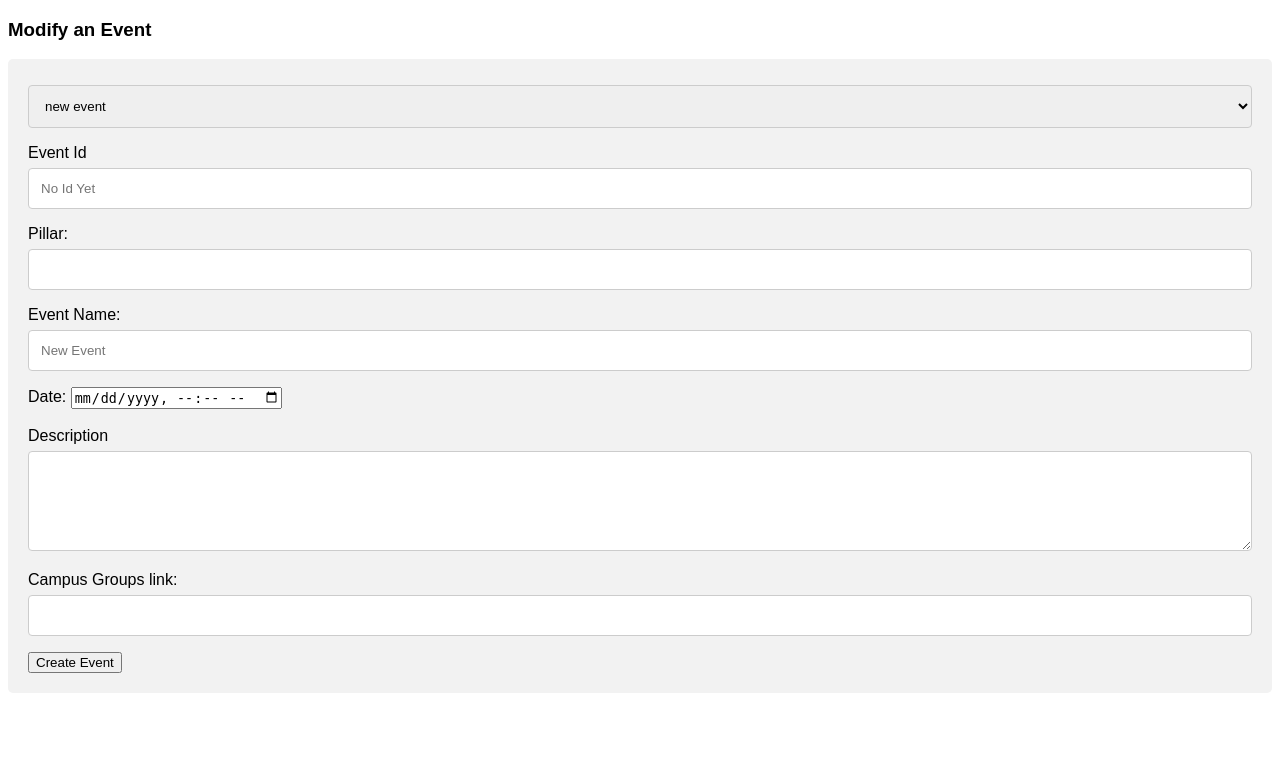
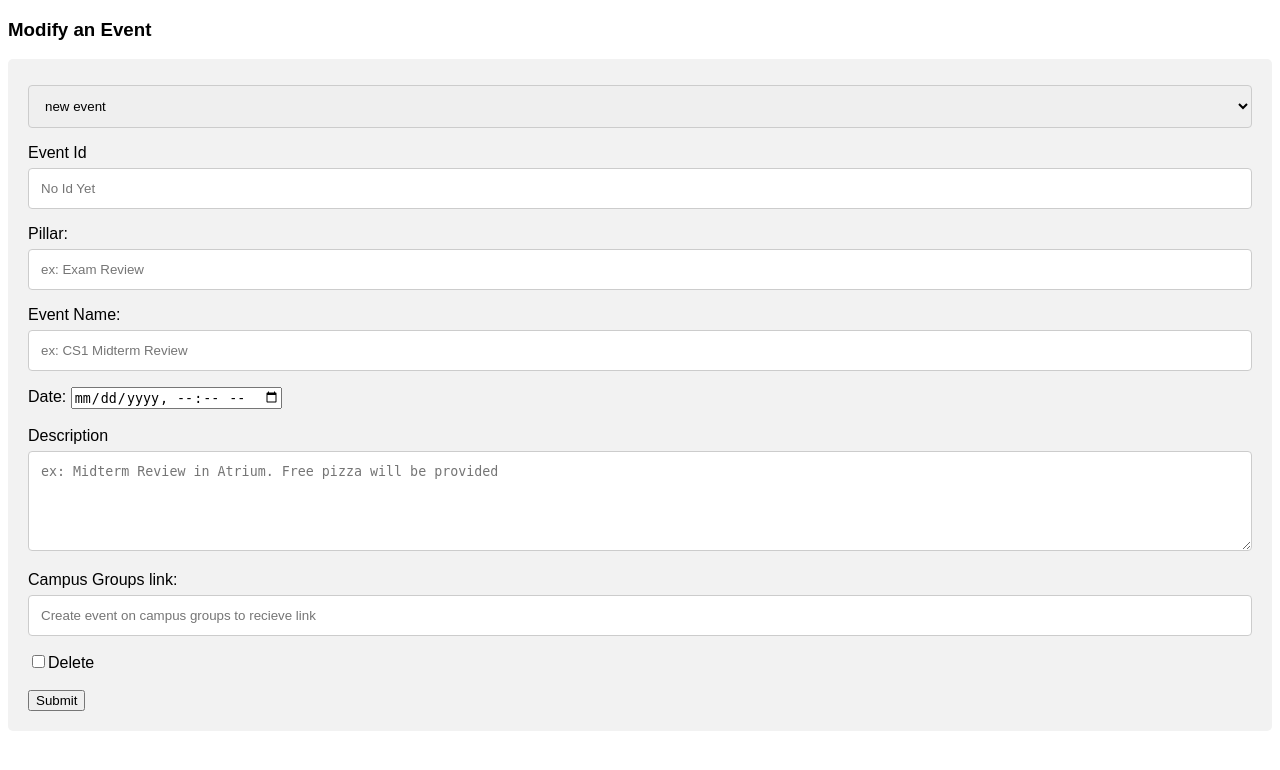
Before and after one commit to computer-science-community/csc-backend, a Flask app: template templates/modify-event.html in a window 1280 px wide. Shown: the top 770 px of the page. Run offline with Flask 2, Linux system fonts and the light colour scheme; the template is opened without the code that fills it, so the values that code supplies are empty; parts of the project's set-up code (start-up, migrations or seed data) failed here and were passed over; some libraries are stand-ins or nearby versions.

Commit message:
form fills, including date. completed server, need to test for errors

```diff
--- a/app.py
+++ b/app.py
@@ -82,7 +82,65 @@ def gather_info():
         e_obj = db.session.query(models.Event).filter_by(id=event_id).first()
         pillar_info = db.session.query(
             models.Pillar).filter_by(id=e_obj.pillar).first()
-        return jsonify([e_obj.id, pillar_info.name, e_obj.name, None, e_obj.description, e_obj.link])
+        return jsonify([e_obj.id, pillar_info.name, e_obj.name, e_obj.date, e_obj.description, e_obj.link])
+
+
+@app.route("/event-form", methods=["GET", "POST"])
+def event_form():
+    """
+    this end point creates, modifies, and deltetes an event
+    """
+    if request.method == 'POST':
+        name = request.form.get('name')
+        pillar_name = request.form.get('pillar')
+        date = request.form.get('date')
+        description = request.form.get('description')
+        link = request.form.get('link')
+        delete = request.form.get('delete')
+        event_id = request.values.get('event_id')
+        option_list = models.Event.query.all()
+
+        pillar = db.session.query(models.Pillar).filter_by(
+            name=pillar_name).first()
+
+        # create new event
+        if event_id is None or event_id == "":
+            if name is None or name == "":
+                return render_template("/modify-event.html", option_list=option_list, error="Please enter an event name")
+            elif date is None or date == "":
+                return render_template("/modify-event.html", option_list=option_list, error="Please enter a date")
+            elif (pillar_name is not None or pillar_name != "") and pillar is None:
+                return render_template("/modify-event.html", option_list=option_list, error="Please enter a valid Pillar name")
+
+            pillar_id = pillar.id if pillar != None else None
+            date_object = datetime.strptime(date, '%Y-%m-%dT%H:%M')
+
+            event_object = models.Event(name=name, pillar=pillar_id,
+                                        date=date_object, description=description, link=link)
+            db.session.add(event_object)
+            db.session.commit()
+            # all_the_events = db.session.query(models.Event).all()
+
+            return render_template("/modify-event.html", option_list=models.Event.query.all(), error="Event Created")
+        # modify or delete event
+        else:
+            if delete:
+                db.session.query(models.Event).filter_by(id=event_id).delete()
+                db.session.commit()
+                return render_template("/modify-event.html", option_list=models.Event.query.all(),  error="Event Deleted")
+            else:
+                date_object = datetime.strptime(date, '%Y-%m-%dT%H:%M')
+                e_obj = db.session.query(
+                    models.Event).filter_by(id=event_id).first()
+                e_obj.name = name
+                e_obj.pillar = pillar_name
+                e_obj.date = date_object
+                e_obj.description = description
+                e_obj.link = link
+                db.session.commit()
+                return render_template("/modify-event.html", option_list=models.Event.query.all(), error="Event Updated")
+
+        return render_template("/modify-event.html", option_list=models.Event.query.all(), error="Unknown Error")
 
 
 if __name__ == "__main__":
--- a/templates/modify-event.html
+++ b/templates/modify-event.html
@@ -41,10 +41,17 @@ input[type=submit]:hover {
 <body>
 
     <script>
-        function populate_form(){
+        function populate_form() {
             const e = document.getElementById("event_list");
-            console.log("entered populate_form")
-            if (e) {
+            if (e.value == "new event") {
+              document.getElementById("event_id").value = "";
+              document.getElementById("pillar").value = "";
+              document.getElementById("name").value = "";
+              document.getElementById("date").value = "";
+              document.getElementById("description").value = "";
+              document.getElementById("link").value = "";
+            }
+            else if (e) {
                 event_id = document.getElementById("event_id").value = e.value;
                 $(document).ready(function(){
                     $.ajax({
@@ -55,7 +62,9 @@ input[type=submit]:hover {
                             document.getElementById("event_id").value = data[0];
                             document.getElementById("pillar").value = data[1];
                             document.getElementById("name").value = data[2];
-                            document.getElementById("date").value = data[3];
+                            let sd = data[3].split(" ")
+                            let month = ['Jan', 'Feb', 'Mar', 'Apr', 'May', 'Jun', 'Jul', 'Aug', 'Sep', 'Oct', 'Nov', 'Dec'];
+                            document.getElementById("date").value = (sd[3] + '-' + String(month.indexOf(sd[2]) + 1).padStart(2, '0') + '-' + sd[1] + 'T' + sd[4])
                             document.getElementById("description").value = data[4];
                             document.getElementById("link").value = data[5];
                         }
@@ -69,35 +78,41 @@ input[type=submit]:hover {
 <h3>Modify an Event</h3>
 
 <div class="container">
-  <form action="/create-event-form" method="POST" name="readonly-form">
+  <form action="/event-form" method="POST" name="readonly-form">
     {{error}}
     <div class="form-group">
       <select type="select" id="event_list" name="event_list" onchange="populate_form()">
         <option> new event</option>
         {% for o in option_list %}
-            <option id="obj" value="{{ o.id }}">{{ o.name, o.date }}</option>
+            <option id="obj" value="{{ o.id }}">{{ o.name, o.date.strftime("%m/%d/%Y, %H:%M:%S") }}</option>
         {% endfor %}
       </select>
       <label for="event_id">Event Id</label>
       <input type="text" id="event_id" name="event_id" placeholder="No Id Yet" readonly>
 
       <label for="pillar">Pillar:</label>
-      <input type="text" id="pillar" name="pillar">
+      <input type="text" id="pillar" name="pillar" placeholder="ex: Exam Review">
 
       <label for="name">Event Name:</label>
-      <input type="text" id="name" name="name" placeholder="New Event">
+      <input type="text" id="name" name="name" placeholder="ex: CS1 Midterm Review">
 
       <label for="date">Date:</label>
       <input type="datetime-local" id="date" name="date">
+
     </br>
-  </br>
+    </br>
+
       <label for="description">Description</label>
-      <textarea id="description" name="description" style="height:100px"></textarea>
+      <textarea id="description" name="description" style="height:100px" placeholder="ex: Midterm Review in Atrium. Free pizza will be provided"></textarea>
 
       <label for="link">Campus Groups link:</label>
-      <input type="text" id="link" name="link" >
+      <input type="text" id="link" name="link" placeholder="Create event on campus groups to recieve link">
+
+      <input type="checkbox" id="delete" name="delete" value="delete">Delete</input>
+      <br></br>
+
     </div>
-    <button type="submit">Create Event</button>
+    <button type="submit">Submit</button>
   </form>
 </div>
 
```
